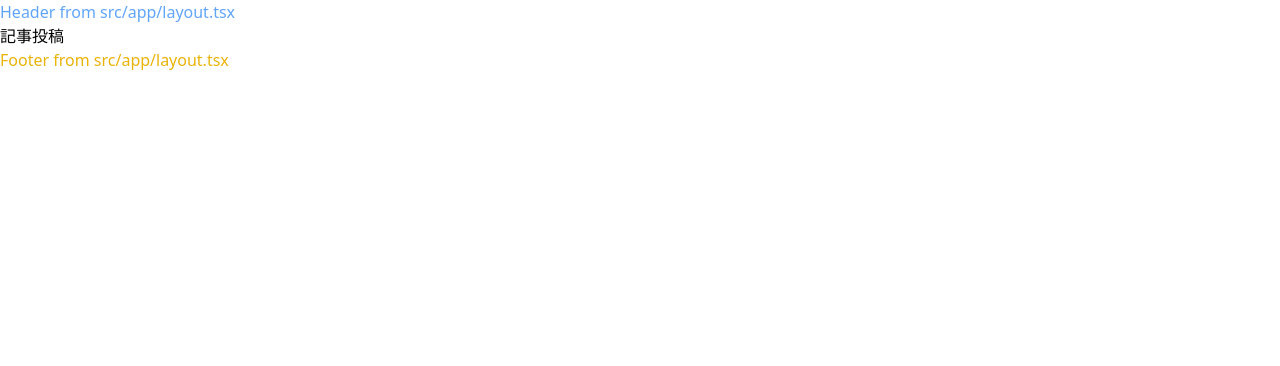
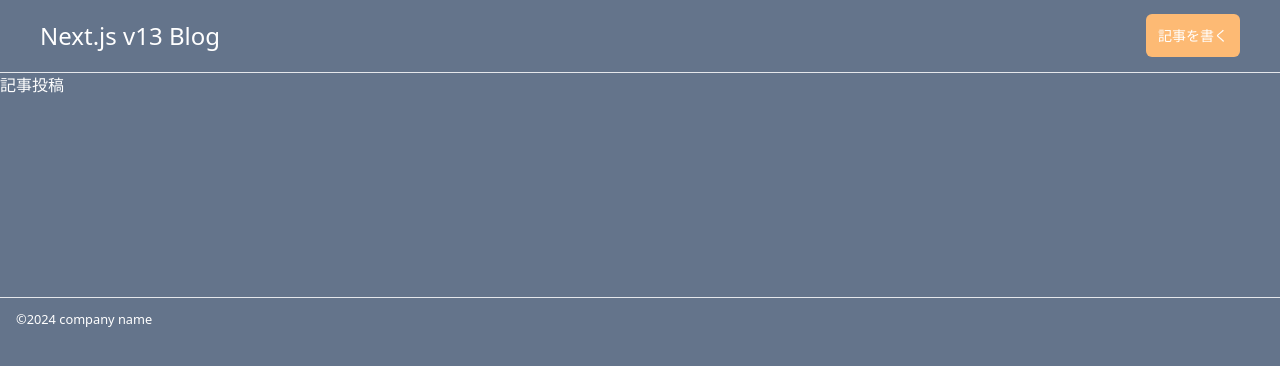
Before and after one commit to lumijoe/u_s_next13_blog, a Next.js app: page / in a window 1280 px wide. Shown: the top 366 px of the page. Built offline with nearby package versions, Linux system fonts and the light colour scheme.

Commit message:
add footer

```diff
--- /dev/null
+++ b/src/app/components/Footer.tsx
@@ -0,0 +1,10 @@
+import React from 'react'
+import Link from 'next/link'
+
+export default function Footer () {
+    return (
+        <footer className='py-2 px-4 border-t mt-[200px]'>
+            <small>&copy;2024 company name</small>
+        </footer>
+    )
+}
--- a/src/app/components/Header.tsx
+++ b/src/app/components/Header.tsx
@@ -1,9 +1,19 @@
 import React from 'react'
+import Link from 'next/link'
 
 export default function Header() {
     return (
-        <div>
-
-        </div>
+        <header className='py-5 px-10 border-b flex justify-between items-center'>
+            <div>
+                <h1 className='text-2xl font-medium'>
+                    <Link href="/">Next.js v13 Blog</Link>
+                </h1>
+            </div>
+            <div>
+                <nav className='text-sm'>
+                   <Link href="/articles/new" className='bg-orange-300 px-3 py-3 rounded-md'>記事を書く</Link>
+                </nav>
+            </div>
+        </header>
     )
 }
--- a/src/app/layout.tsx
+++ b/src/app/layout.tsx
@@ -3,6 +3,8 @@
 
 import type { Metadata } from 'next'
 import './globals.css'
+import Header from './components/Header'
+import Footer from './components/Footer'
 
 // metadata（v12でのHead, head.tsxの集約）
 export const metadata: Metadata = {
@@ -17,12 +19,12 @@ export default function RootLayout({
 }) {
   return (
     <html lang="jp">
-      <body>
-        {/* header, footerもこのページで設定可能 */}
-        <header className='text-blue-400'>Header from src/app/layout.tsx</header>
-
-        {children}
-        <footer className='text-yellow-500'>Footer from src/app/layout.tsx</footer>
+      {/* 横幅をレスポンシブにするcontainer */}
+      <body className='container mx-auto bg-slate-500 text-white'>
+      {/* header, footerもこのページで設定可能 */}
+      <Header />
+      {children}
+      <Footer />
       </body>
     </html>
   )
```
